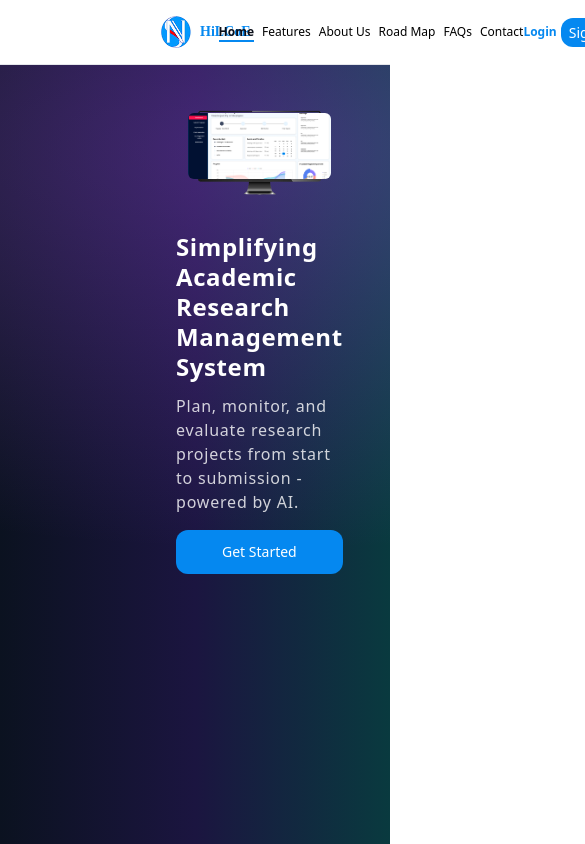
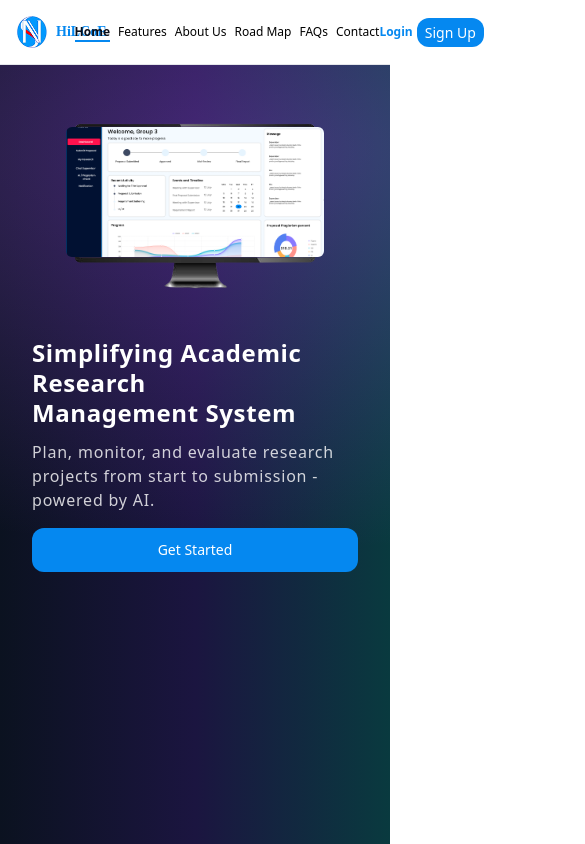
Before and after one commit to RhodasDemissew/HiLCoE-RMS, a React (Vite) app in the folder CLIENT/: page / in a window 390 px wide. Shown: the top 844 px of the page, 585 px wide, since content can reach past the window. Built offline with nearby package versions, Linux system fonts and the light colour scheme; no server answers; a web font is replaced by a local one.

Commit message:
LANDING PAGE  1) ADD VALIDATIONS ( Email, Phone, Password, etc..) 2) SEARCH FOR RESEARCHES DOESN'T WORK 3) FORGOT PASSWORD DOESN'T WORK 4) FOOTER NAVIGATIONS RE CHECK  5) REMOVE GITHUB AND GOOGLE                       // ALL ARE FIXED

```diff
--- a/CLIENT/src/shared/components/ui/Container.jsx
+++ b/CLIENT/src/shared/components/ui/Container.jsx
@@ -1,4 +1,11 @@
 // src/components/ui/Container.jsx
-export default function Container({ children, className = '' }) {
-    return <div className={`mx-auto max-w-full px-40 ${className}`}>{children}</div>;
-  }
+export default function Container({ children, className = '', variant = 'default' }) {
+  const baseClasses = "mx-auto max-w-7xl";
+  const paddingClasses = variant === 'fluid' ? 'px-4 md:px-6 lg:px-8' : 'px-4 md:px-6 lg:px-8';
+
+  return (
+    <div className={`${baseClasses} ${paddingClasses} ${className}`}>
+      {children}
+    </div>
+  );
+}
```
